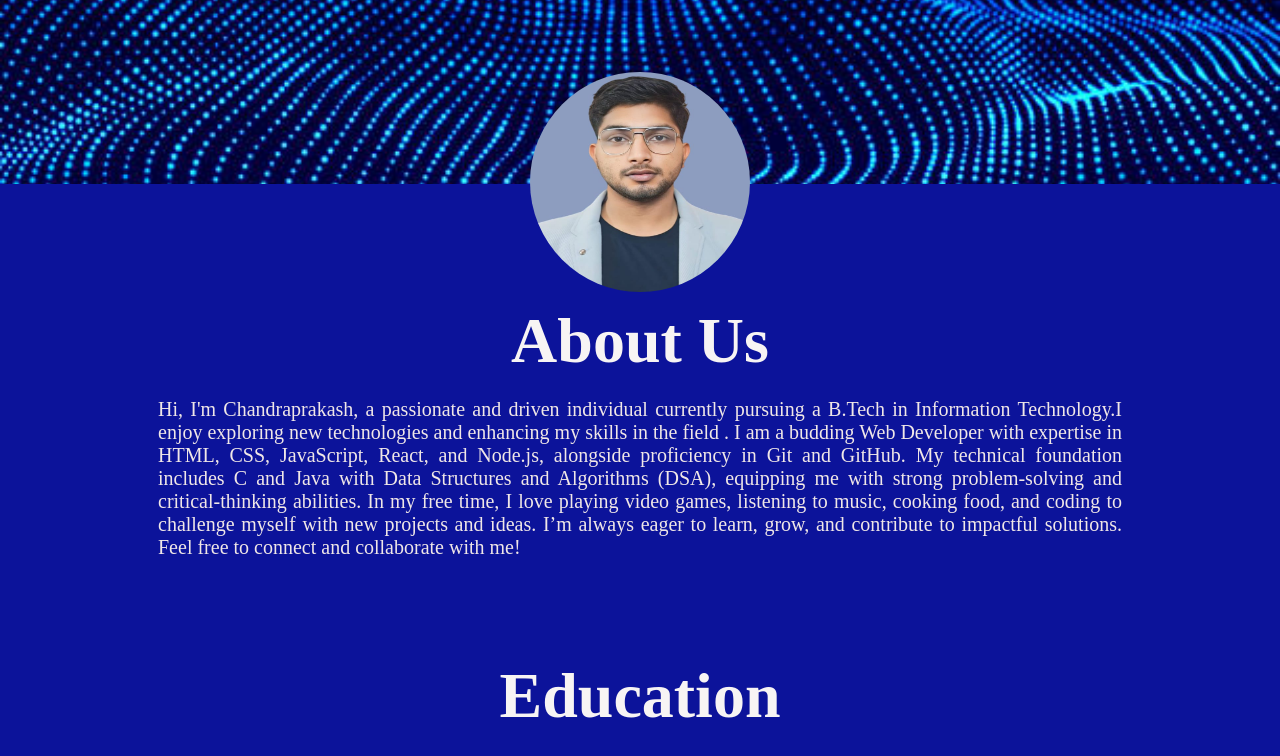
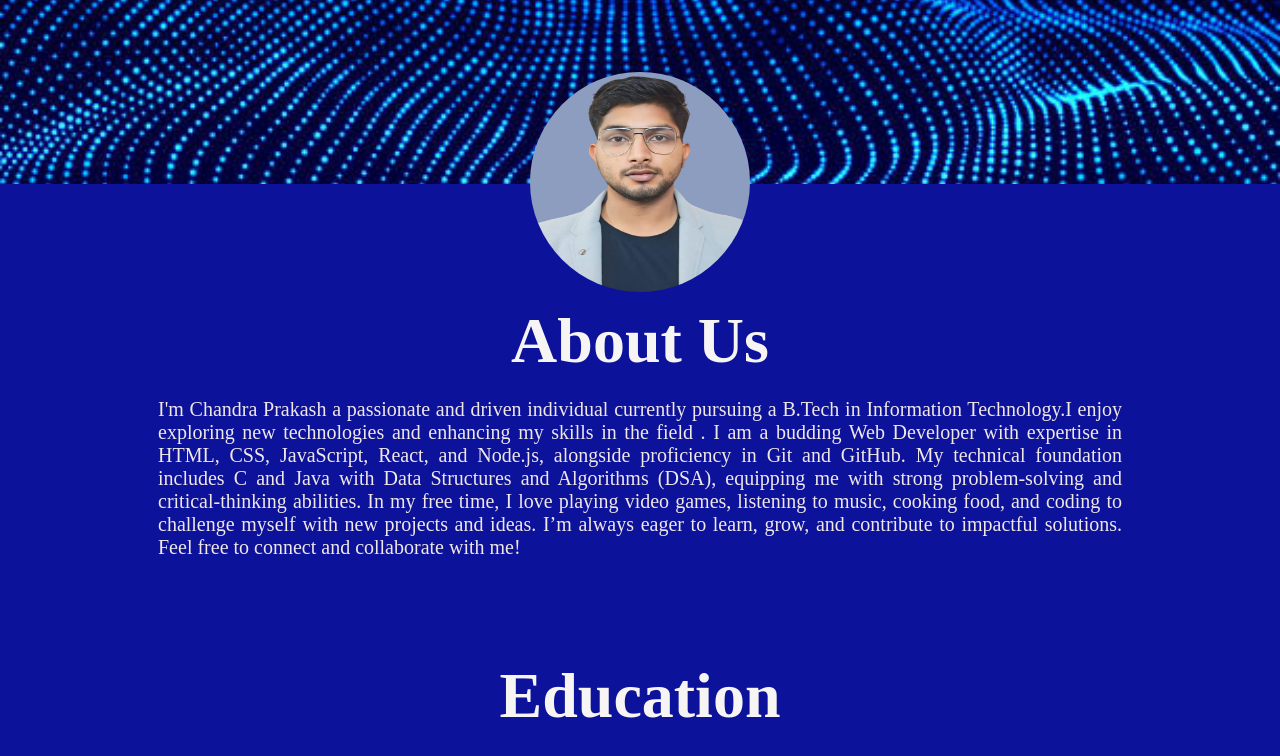
Before and after one commit to TechEnggCP001/C.Protfolio, a plain HTML site: page index.html in a window 1280 px wide. Shown: the part 424-1180 px from the top of the page. Drawn offline with Linux system fonts and the light colour scheme.

Commit message:
Update index.html

```diff
--- a/index.html
+++ b/index.html
@@ -28,7 +28,7 @@
       <!-- About US -->
       <section class="sec" id="section1">
         <div class="heading">About Us</div>
-        <p  id="about-para">Hi, I'm Chandraprakash, a passionate and driven individual currently pursuing a B.Tech in Information Technology.I enjoy exploring new technologies and enhancing my skills in the field . I am a budding Web Developer with expertise in HTML, CSS, JavaScript, React, and Node.js, alongside proficiency in Git and GitHub. My technical foundation includes C and Java with Data Structures and Algorithms (DSA), equipping me with strong problem-solving and critical-thinking abilities. In my free time, I love playing video games, listening to music, cooking food, and coding to challenge myself with new projects and ideas. I’m always eager to learn, grow, and contribute to impactful solutions.
+        <p  id="about-para">I'm Chandra Prakash a passionate and driven individual currently pursuing a B.Tech in Information Technology.I enjoy exploring new technologies and enhancing my skills in the field . I am a budding Web Developer with expertise in HTML, CSS, JavaScript, React, and Node.js, alongside proficiency in Git and GitHub. My technical foundation includes C and Java with Data Structures and Algorithms (DSA), equipping me with strong problem-solving and critical-thinking abilities. In my free time, I love playing video games, listening to music, cooking food, and coding to challenge myself with new projects and ideas. I’m always eager to learn, grow, and contribute to impactful solutions.
             Feel free to connect and collaborate with me!</p>
         </section>
       <!-- Education -->
```
